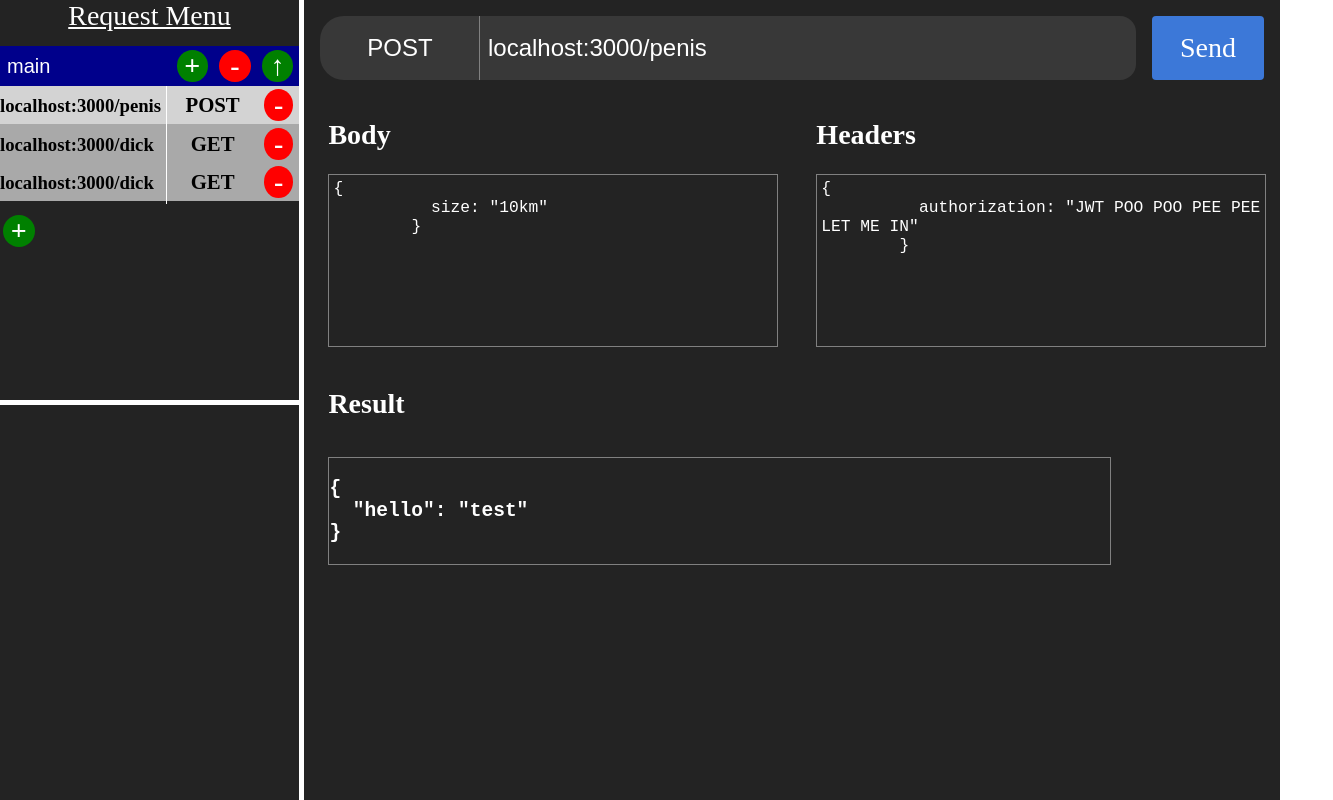
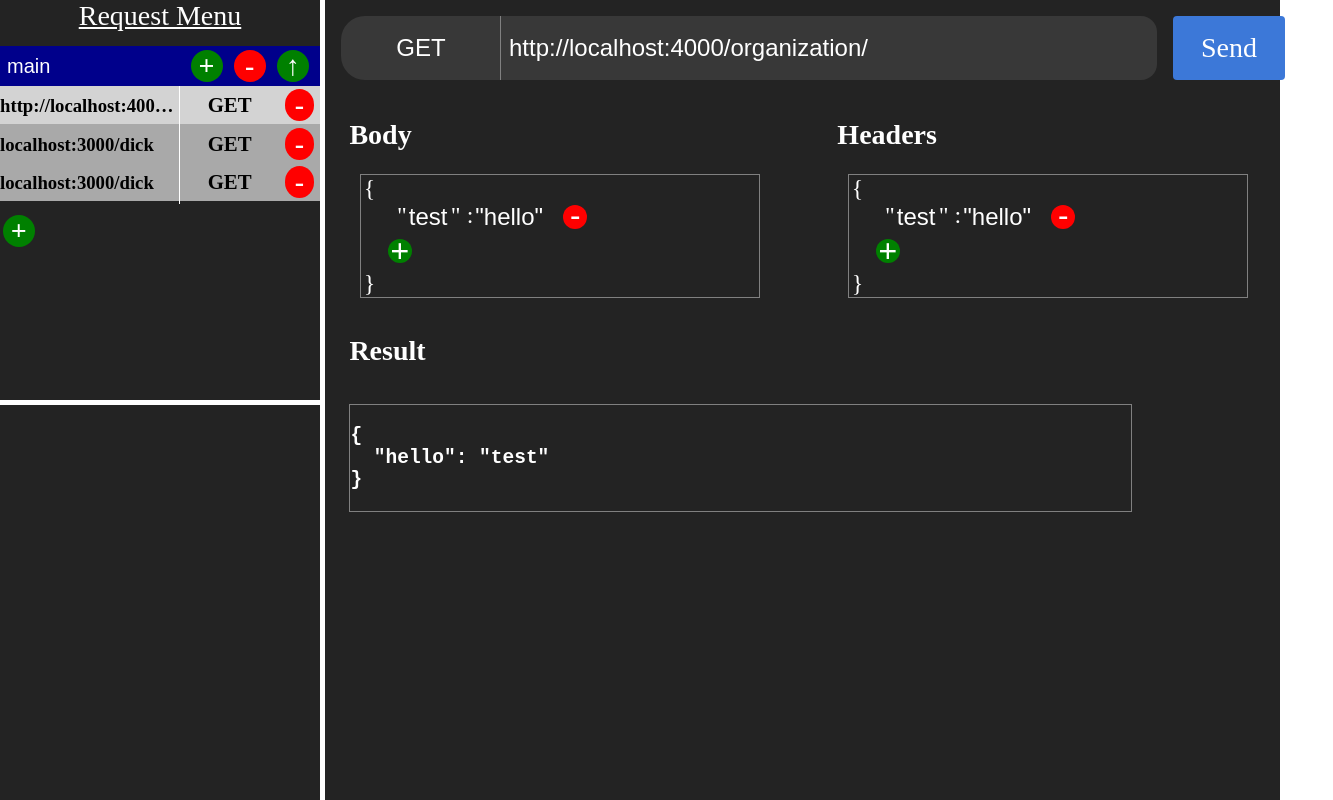
Before and after one commit to 404UsernameNotFound404/BrowserPostman, a React (Create React App) app: page / in a window 1280 px wide. Shown: the whole page, 1333 px wide, since content can reach past the window. Built offline with nearby package versions, Linux system fonts and the light colour scheme; the HTML template or start-up script is replaced by a standard one.

Commit message:
ITS SENDING REQUESTS YESSSSSS OMG BODY AND HEADERS WERE SO ANNOYING

```diff
--- a/package.json
+++ b/package.json
@@ -7,9 +7,11 @@
     "@testing-library/react": "^9.3.2",
     "@testing-library/user-event": "^7.1.2",
     "@types/react": "^16.9.34",
+    "@types/react-input-autosize": "^2.0.2",
     "@types/styled-components": "^5.1.0",
     "react": "^16.13.1",
     "react-dom": "^16.13.1",
+    "react-input-autosize": "^2.2.2",
     "react-scripts": "3.4.1",
     "styled-components": "^5.1.0",
     "typescript": "^3.8.3"
--- a/src/App.tsx
+++ b/src/App.tsx
@@ -22,38 +22,38 @@ function App() {
     requests: [
       {
         id: 0,
-        url: "localhost:3000/penis",
-        type: "POST",
-        body: `{
-          size: "10km"
-        }`,
-        headers: `{
-          authorization: "JWT POO POO PEE PEE LET ME IN"
-        }`,
+        url: "http://localhost:4000/organization/",
+        type: "GET",
+        body: {
+          test: "hello"
+        },
+        headers: {
+          test: "hello"
+        },
         active: true
       },
       {
         id: 1,
         url: "localhost:3000/dick",
         type: "GET",
-        body: `{
-          size: "15km"
-        }`,
-        headers: `{
-          authorization: "JWT POO POO PEE PEE LET ME IN"
-        }`,
+        body: {
+          test: "hello"
+        },
+        headers: {
+          test: "hello"
+        },
         active: false
       },
       {
         id: 2,
         url: "localhost:3000/dick",
         type: "GET",
-        body: `{
-          size: "15km"
-        }`,
-        headers: `{
-          authorization: "JWT POO POO PEE PEE LET ME IN"
-        }`,
+        body: {
+          test: "hello"
+        },
+        headers: {
+          test: "hello"
+        },
         active: false
       }
     ],
--- /dev/null
+++ b/src/Components/Library/JSONInput/JSONInput.tsx
@@ -0,0 +1,69 @@
+import React, { useState, useEffect } from 'react';
+import styled from 'styled-components';
+import JSONSingleLineInput from './JSONSingleLineInput';
+
+const Component = styled.div`
+    width: 90%;
+    margin: 0 2.5%;
+    border: thin solid grey;
+    padding-left: 0.1em;
+    color: white;
+    font-size: 1.5rem;
+`;
+
+const Content = styled.div`
+    margin-left: 1em;
+`;
+
+const AddProperty = styled.h4`
+    border-radius: 50%;
+    width: 1.5rem;
+    height: 1.5rem;
+    background-color: ${p => p.color};
+    color: white;
+    line-height: 1.5rem;
+    text-align: center;
+    font-size: 1.4em;
+    margin: 0.2em 0;
+`;
+
+type Props = {
+    data: object,
+    edit: Function,
+    addNewProperty: Function,
+    deleteProperty: Function
+}
+
+function JSONInput(props: Props) {
+
+    const findChange = (isBodyChange: boolean, newValue: string, oldKey: string) => {
+        let oldObj = { ...props.data } as any;
+        let objValue = oldObj[oldKey];
+        if (!isBodyChange) {
+            delete oldObj[oldKey];
+            oldObj[newValue] = objValue;
+        } else {
+            if (newValue == "true" || newValue == "false") {
+                oldObj[oldKey] = newValue == "true" ? true : false;
+            } else {
+                oldObj[oldKey] = newValue;
+            }
+        }
+        props.edit(oldObj);
+    }
+
+    return (
+        <Component>
+            {"{"}
+            <Content>
+                {
+                    Object.entries(props.data).map(ele => <JSONSingleLineInput deleteProperty = {props.deleteProperty} edit={findChange} objKey={ele[0]} value={ele[1]} />)
+                }
+                <AddProperty onClick = {() => {props.addNewProperty()}} color = {"green"}>+</AddProperty>
+            </Content>
+            {"}"}
+        </Component>
+    )
+}
+
+export default JSONInput;
--- /dev/null
+++ b/src/Components/Library/JSONInput/JSONSingleLineInput.tsx
@@ -0,0 +1,129 @@
+import React, { useState, useEffect, useRef } from 'react';
+import styled from 'styled-components';
+import AutosizeInput from 'react-input-autosize';
+
+const Component = styled.div`
+    width: 100%;
+    margin: 0 2.5%;
+    display: flex;
+`;
+
+type KeyProps = {
+    widthOfInput: string
+}
+
+const Key = styled.input<KeyProps>`
+    color: orange;
+    margin: auto 0;
+    /* margin-right: 0.5em; */
+    background-color: transparent;
+    border: none;
+    color: white;
+    font-size: 1.5rem;
+    min-width: 20px;
+    width: ${p => p.widthOfInput};
+`;
+
+const Value = styled.input<KeyProps>`
+     margin: auto 0;
+    /* margin-right: 0.5em; */
+    background-color: transparent;
+    border: none;
+    color: white;
+    font-size: 1.5rem;
+    min-width: 20px;
+    width: ${p => p.widthOfInput};
+`;
+
+const GhostText = styled.h1`
+    position: absolute;
+    left: -100em;
+    width: fit-content;
+    bottom: 2em;
+    font-size: 1.5rem;
+`;
+
+type IconProps = {
+    color: string
+}
+
+const Icon = styled.h4<IconProps>`
+    border-radius: 50%;
+    width: 1.5rem;
+    height: 1.5rem;
+    background-color: ${p => p.color};
+    color: white;
+    line-height: 1.3rem;
+    text-align: center;
+    font-size: 1.25em;
+    margin: auto 0.2em;
+`;
+
+type Props = {
+    objKey: string,
+    value: any,
+    edit: any,
+    deleteProperty: Function
+}
+
+function JSONSingleLineInput(props: Props) {
+    const [tempKeyValue, setTempKeyValue] = useState("");
+    const [tempValue, setTempValue] = useState("");
+    const [reset, setReset] = useState(true);
+
+    useEffect(() => {
+        setTempKeyValue(props.objKey);
+        if (typeof props.value == "boolean") {
+            console.log("happ with the bool")
+            setTempValue(props.value ? "true" : "false")
+        } else {
+            setTempValue('"' + props.value + '"');
+        }
+    }, [props.objKey, props.value])
+
+    const ghostText = useRef(null);
+
+    useEffect(() => {
+        setReset(!reset);
+    }, [ghostText])
+
+    const calcWidth = (isKey: boolean) => {
+        //the ts ignore because typescript is dumb and can't see it's in a if statement this boils my blood if your are not going to run the code you better be damn sure it's not write give a warning if you think it might be null F:ASD[as;d a;lsdasd]
+        if (ghostText != null && ghostText.current != undefined && ghostText.current != null) {
+            //@ts-ignore
+            ghostText.current.style.fontSize = "1.5rem";
+            //@ts-ignore
+            ghostText.current.innerHTML = isKey ? tempKeyValue : tempValue;
+            //@ts-ignore
+            return (ghostText.current.clientWidth + 4) + "px";
+        }
+        return "0px"
+    }
+
+    const updateKey = (e: React.ChangeEvent<HTMLInputElement>) => {
+        props.edit(false, tempKeyValue, props.objKey)
+    }
+
+    const updateValue = (e: React.ChangeEvent<HTMLInputElement>) => {
+        //some logic for num/true and false
+        props.edit(true, tempValue, props.objKey)
+    }
+
+    const updateTempKey = (e: React.ChangeEvent<HTMLInputElement>) => {setTempKeyValue(e.target.value)};
+
+    const updateTempValue = (e: React.ChangeEvent<HTMLInputElement>) => {setTempValue(e.target.value)};
+
+    return (
+        <Component>
+            <div style = {{overflow: 'none'}}>
+                <GhostText ref={ghostText}></GhostText>
+            </div>
+            "<Key onChange = {updateTempKey} onBlur = {updateKey} widthOfInput={calcWidth(true)} value={tempKeyValue} />"
+            :
+            <Value onBlur = {updateValue} widthOfInput = {calcWidth(false)} value = {tempValue} onChange = {updateTempValue} />
+            <Icon onClick = {() => {props.deleteProperty(props.objKey)}} color = "red">-</Icon>
+        </Component>
+    )
+}
+
+export default JSONSingleLineInput;
--- a/src/Components/MainContent.tsx/BodyAndHeadersInput/BodyAndHeadersInput.tsx
+++ b/src/Components/MainContent.tsx/BodyAndHeadersInput/BodyAndHeadersInput.tsx
@@ -20,12 +20,12 @@ function BodyAndHeadersInput(props: Props) {
     const c = useContext(MainContentContext);
     const cApp = useContext(AppContext);
 
-    const updateBodyOrHeaders = (isBody: boolean, e: React.ChangeEvent<HTMLTextAreaElement>) => {
+    const updateBodyOrHeaders = (isBody: boolean, newValue: any) => {
         cApp.folders = cApp.folders.map(ele => {
             ele.requests = ele.requests.map(eleR => {
                 if (eleR.active) {
-                    if (isBody) return { ...eleR, body: e.target.value };
-                    else return { ...eleR, headers: e.target.value };
+                    if (isBody) return { ...eleR, body: newValue };
+                    else return { ...eleR, headers: newValue };
                 }
                 return eleR;
             })
@@ -34,48 +34,16 @@ function BodyAndHeadersInput(props: Props) {
         cApp.setFolders(cApp.folders);
     }
 
-    const updateBodyOrHeadersKeycode = (isBody: boolean, e: React.KeyboardEvent<HTMLTextAreaElement>) => {
-        e.preventDefault();
-        console.log(e.keyCode)
+    const addNewProperty = (isBody: boolean) => {
         cApp.folders = cApp.folders.map(ele => {
             ele.requests = ele.requests.map(eleR => {
-                let char = String.fromCharCode(e.keyCode);
                 if (eleR.active) {
-                    switch(e.keyCode) {
-                        case 9:
-                            char = (eleR.body += "    ");
-                        break;
-                        case 8:
-                            console.log(isBody)
-                            if (isBody) return {...eleR, body: eleR.body.substring(0, eleR.body.length - 1)};
-                            else return {...eleR, headers: eleR.headers.substring(0, eleR.headers.length - 1)};
-                        break;
-                        case 16:
-                            setShift(true);
-                            return eleR;
-                        case 219:
-                            char = shift ? "{" : "[";
-                        break;
-                        case 221:
-                            char = shift ? "}" : "]";
-                            break;
-                        break;
-                        case 222:
-                            char = shift ? '"' : "'";
-                            break;
-                        case 59:
-                            char = shift ? ':' : ";";
-                            break;
-                        default:
-                            char = String.fromCharCode(e.keyCode);
-                            if (!shift) {
-                                char = char.toLowerCase();
-                            } else {
-                                char = char.toUpperCase();
-                            }
-                    }
-                    if (isBody) return {...eleR, body: eleR.body += char};
-                    else return {...eleR, headers: eleR.headers += char}
+                    //this can cause bug by not creating new if there is already a key property
+                    let oldObjWithNew = isBody ? ({...eleR.body, key: "value"}) : ({...eleR.headers, key: "value"});
+                    if (isBody && eleR.body.key != undefined) oldObjWithNew["key" + Math.floor(Math.random() * 100)] = "value";
+                    if (!isBody && eleR.headers.key != undefined) oldObjWithNew["key" + Math.floor(Math.random() * 100)] = "value";
+                    if (isBody) return { ...eleR, body: oldObjWithNew };
+                    else return { ...eleR, headers: oldObjWithNew };
                 }
                 return eleR;
             })
@@ -84,17 +52,27 @@ function BodyAndHeadersInput(props: Props) {
         cApp.setFolders(cApp.folders);
     }
 
-    const checkKeyUp = (e: React.KeyboardEvent<HTMLTextAreaElement>) => {
-        e.preventDefault();
-        if (e.keyCode == 16) {
-            setShift(false);
-        }
+    const deleteProperty = (isBody: boolean, keyToDel: string) => {
+        cApp.folders = cApp.folders.map(ele => {
+            ele.requests = ele.requests.map(eleR => {
+                if (eleR.active) {
+                    //this can cause bug by not creating new if there is already a key property
+                    let oldObjWithNew = isBody ? ({...eleR.body}) : ({...eleR.headers});
+                    delete oldObjWithNew[keyToDel];
+                    if (isBody) return { ...eleR, body: oldObjWithNew };
+                    else return { ...eleR, headers: oldObjWithNew };
+                }
+                return eleR;
+            })
+            return ele;
+        })
+        cApp.setFolders(cApp.folders);
     }
 
     return (
         <Component>
-            <BodyOrHeaderInput checkKeyUp = {checkKeyUp} updateBodyOrHeadersKeycode={updateBodyOrHeadersKeycode} updateBodyOrHeaders={updateBodyOrHeaders} value={c.activeRequest.body} isBodyInput={true} />
-            <BodyOrHeaderInput checkKeyUp = {checkKeyUp} updateBodyOrHeadersKeycode={updateBodyOrHeadersKeycode} updateBodyOrHeaders={updateBodyOrHeaders} value={c.activeRequest.headers} isBodyInput={false} />
+            <BodyOrHeaderInput deleteProperty = {deleteProperty} addNewProperty = {addNewProperty} updateBodyOrHeaders = {updateBodyOrHeaders} value={c.activeRequest.body} isBodyInput={true} />
+            <BodyOrHeaderInput deleteProperty = {deleteProperty} addNewProperty = {addNewProperty} updateBodyOrHeaders = {updateBodyOrHeaders} value={c.activeRequest.headers} isBodyInput={false} />
         </Component>
     )
 }
--- a/src/Components/MainContent.tsx/BodyAndHeadersInput/BodyOrHeaderInput.tsx
+++ b/src/Components/MainContent.tsx/BodyAndHeadersInput/BodyOrHeaderInput.tsx
@@ -1,5 +1,7 @@
-import React from 'react';
+import React, { useContext } from 'react';
 import styled from 'styled-components';
+import JSONInput from '../../Library/JSONInput/JSONInput';
+import { AppContext } from '../../../Context/AppContext';
 
 const Component = styled.div`
     width: 45%;
@@ -11,31 +13,35 @@ const Title = styled.h2`
     font-size: 1.75em;
 `;
 
-const Input = styled.textarea`
-    width: 100%;
-    height: 10em;
-    color: white;
-    background-color: transparent;
-    border: thin solid grey;
-    resize: none;
-    padding: 0.25rem;
-    font-size: 1.25em;
-`;
-
 type Props = {
     isBodyInput: boolean,
-    value: string,
+    value: object,
     updateBodyOrHeaders: Function,
-    updateBodyOrHeadersKeycode: any,
-    checkKeyUp: any
+    addNewProperty: Function,
+    deleteProperty: Function
 }
 
 function BodyOrHeaderInput(props: Props) {
+    const c = useContext(AppContext);
     const {isBodyInput, value} = props;
+
+    const editBody = (newValue: any) => {
+        // console.log(newValue);
+        props.updateBodyOrHeaders(isBodyInput, newValue);
+    }
+
+    const addNewProperty = () => {
+        props.addNewProperty(props.isBodyInput);
+    }
+
+    const deleteProperty = (keyToDel: string) => {
+        props.deleteProperty(isBodyInput, keyToDel);
+    }
+
     return (
         <Component>
             <Title>{isBodyInput ? "Body" : "Headers"}</Title>
-            <Input onKeyUp = {props.checkKeyUp} onKeyDown = {(e: React.KeyboardEvent<HTMLTextAreaElement>) => {props.updateBodyOrHeadersKeycode(props.isBodyInput, e)}}  onChange = {(e: React.ChangeEvent<HTMLTextAreaElement>) => {e.preventDefault(); props.updateBodyOrHeaders(props.isBodyInput, e)}} value = {value} />
+            <JSONInput deleteProperty = {deleteProperty} addNewProperty = {addNewProperty} data = {value} edit = {editBody} />
         </Component>
     )
 }
--- a/src/Components/MainContent.tsx/TopBar/URLInput.tsx
+++ b/src/Components/MainContent.tsx/TopBar/URLInput.tsx
@@ -1,4 +1,4 @@
-import React, { useContext } from 'react';
+import React, { useContext, useState, useEffect } from 'react';
 import styled from 'styled-components';
 import TopBar from './TopBar';
 import { AppContext } from '../../../Context/AppContext';
@@ -15,12 +15,17 @@ const Component = styled.input`
     border-bottom-right-radius: 1rem;
     color: white;
     font-size: 1.5em;
-
 `;
 
 function URLInput() {
+    const [tempValue, setTempValue] = useState("");
+
     const c = useContext(AppContext);
     const cMainContent = useContext(MainContentContext);
+
+    useEffect(() => {
+        if (cMainContent.activeRequest.url != tempValue) setTempValue(cMainContent.activeRequest.url);
+    }, [cMainContent.activeRequest.url])
 
     const updateURL = (e: React.ChangeEvent<HTMLInputElement>) => {
         c.folders = c.folders.map(ele => {
@@ -31,10 +36,13 @@ function URLInput() {
             return ele;
         })
         c.setFolders(c.folders);
+        setTempValue(e.target.value)
     }
 
     return (
-        <Component value = {cMainContent.activeRequest.url} onChange = {updateURL} />
+        <>
+        <Component value = {tempValue} onChange = {updateURL} />
+        </>
     )
 }
 
--- a/src/Context/MainContentContext.tsx
+++ b/src/Context/MainContentContext.tsx
@@ -2,6 +2,6 @@ import {createContext } from 'react';
 import { string } from 'prop-types';
 
 export const MainContentContext = createContext({
-    activeRequest: {url: "", type: "", body: "", headers: ""},
+    activeRequest: {url: "", type: "", body: {}, headers: {}},
     sendRequest: () => {}
 })
```
Also changed, not shown: src/Components/MainContent.tsx/MainContent.tsx (+11 -6 lines), 1 other file (tests, documents, lock files or other folders).
